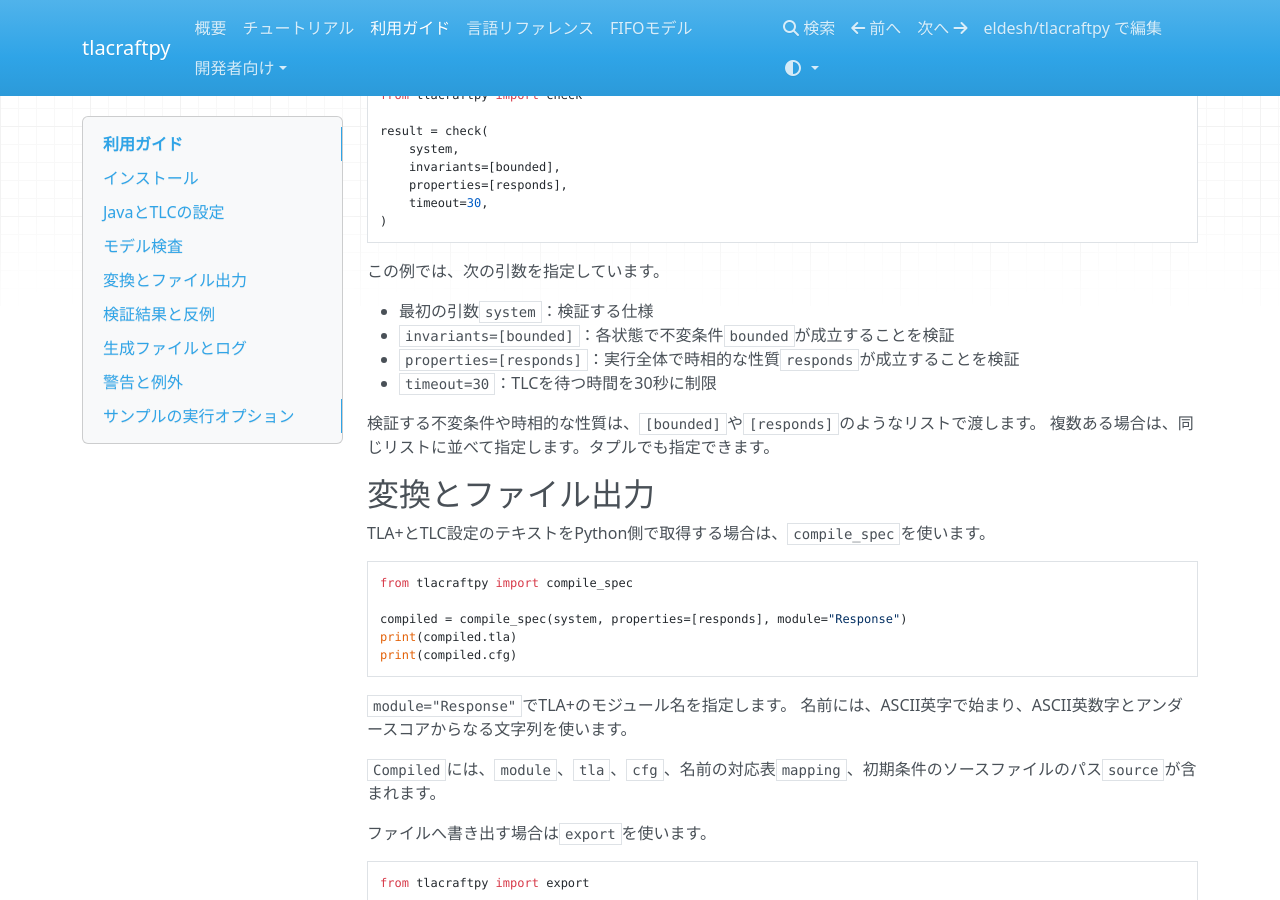
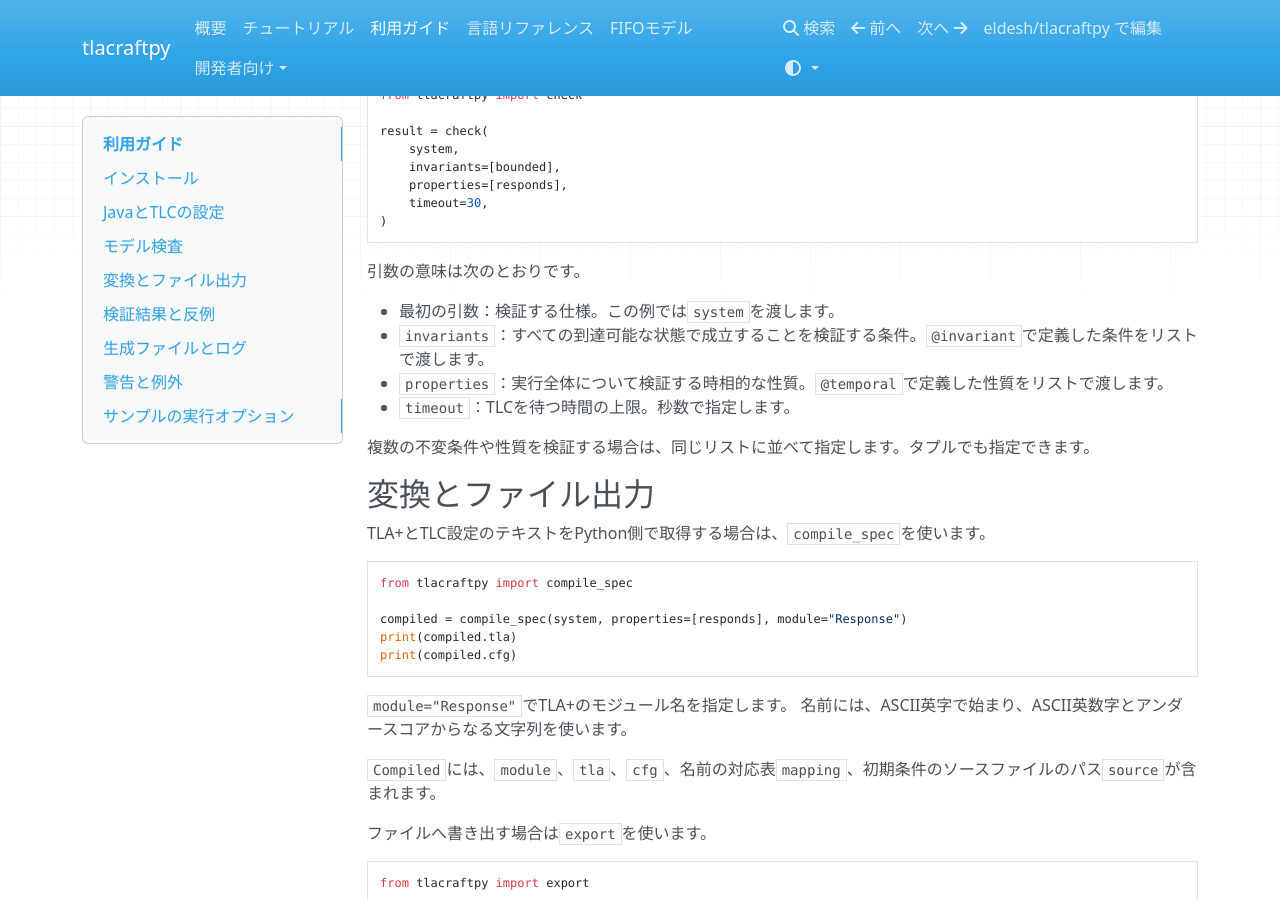
Before and after one commit to eldesh/tlacraftpy, an MkDocs documentation site: the page built from docs/usage.md, in a window 1280 px wide and 900 px high, scrolled down 1096 px. Built offline with MkDocs 1.6.1, drawn with Linux system fonts in a browser that asks for light colours; nearby versions of some CDN libraries.

Commit message:
Describe check parameters by their roles rather than example values

````diff
--- a/docs/usage.md
+++ b/docs/usage.md
@@ -61,15 +61,14 @@ result = check(
 )
 ```
 
-この例では、次の引数を指定しています。
+引数の意味は次のとおりです。
 
-- 最初の引数`system`：検証する仕様
-- `invariants=[bounded]`：各状態で不変条件`bounded`が成立することを検証
-- `properties=[responds]`：実行全体で時相的な性質`responds`が成立することを検証
-- `timeout=30`：TLCを待つ時間を30秒に制限
+- 最初の引数：検証する仕様。この例では`system`を渡します。
+- `invariants`：すべての到達可能な状態で成立することを検証する条件。`@invariant`で定義した条件をリストで渡します。
+- `properties`：実行全体について検証する時相的な性質。`@temporal`で定義した性質をリストで渡します。
+- `timeout`：TLCを待つ時間の上限。秒数で指定します。
 
-検証する不変条件や時相的な性質は、`[bounded]`や`[responds]`のようなリストで渡します。
-複数ある場合は、同じリストに並べて指定します。タプルでも指定できます。
+複数の不変条件や性質を検証する場合は、同じリストに並べて指定します。タプルでも指定できます。
 
 ## 変換とファイル出力
 
````
